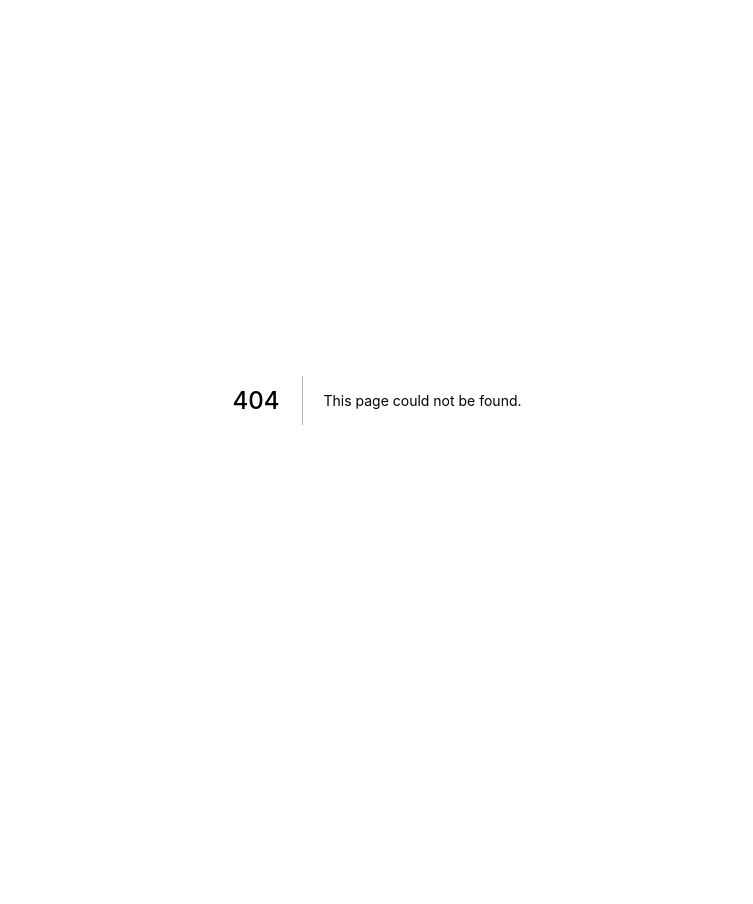
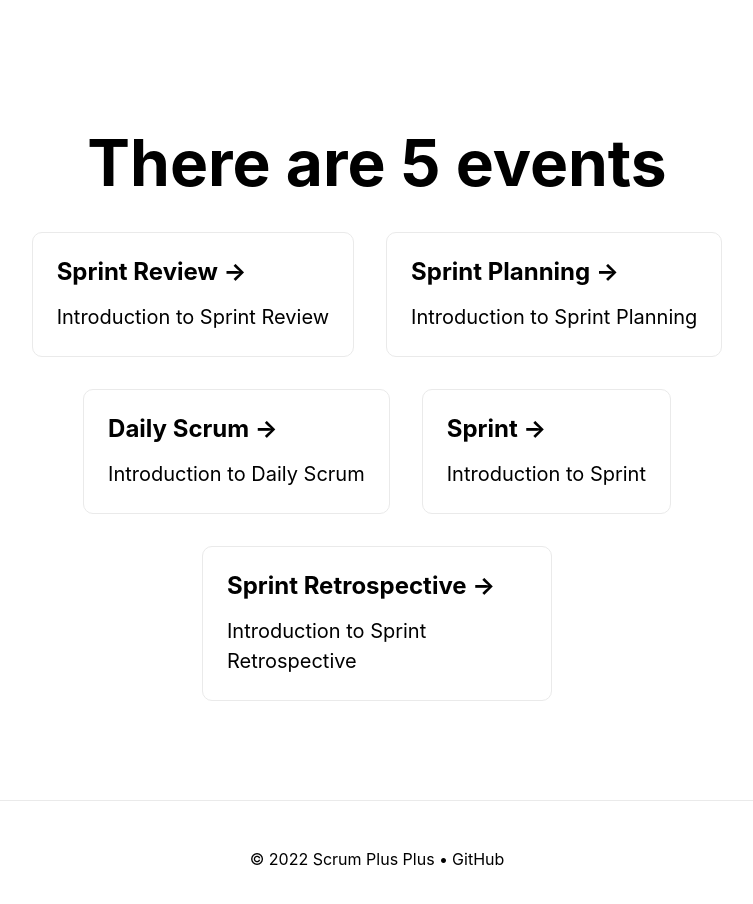
Before and after one commit to Oliverach/ScrumPlusPlus, a Next.js app: page /events in a window 1280 px wide. Before the commit this address had no page. Shown: the top 904 px of the page, without its empty margins (263-1016 px from the left). Before the commit the page ends 800 px from the top, so only its background shows below. Built offline with nearby package versions, Linux system fonts and the light colour scheme.

Commit message:
landing page layout

```diff
--- a/pages/_app.js
+++ b/pages/_app.js
@@ -1,7 +1,26 @@
 import '../styles/globals.css'
+import styles from '../styles/Home.module.css'
+import Head from 'next/head'
 
 function MyApp({ Component, pageProps }) {
-  return <Component {...pageProps} />
+  return (
+
+     <div className={styles.container}>
+      <Head>
+        <title>Scrum Plus Plus</title>
+        <meta name="description" content="" />
+        <link rel="icon" href="/favicon.ico" />
+      </Head>
+      <main className={styles.main}>
+      <Component {...pageProps} />
+      </main>
+      <footer className={styles.footer}>
+        <p style={{display:"inherit"}}>
+          © 2022 Scrum Plus Plus • <a href='https://github.com/Oliverach/ScrumPlusPlus' style={{marginLeft:"4px"}} className={styles.link}>GitHub</a>
+        </p>
+      </footer>
+    </div>
+  )
 }
 
 export default MyApp
--- /dev/null
+++ b/pages/events/index.js
@@ -0,0 +1,47 @@
+import styles from '../../styles/Home.module.css'
+import React from 'react'
+import Link from 'next/link'
+
+export default function index() {
+    return (
+        <>
+            <h1 className={styles.title}>
+                There are 5 events
+            </h1>
+
+            <div className={styles.grid}>
+
+                <Link href="/sprint-review">
+                    <div className={styles.card}>
+                        <h2>Sprint Review &rarr;</h2>
+                        <p>Introduction to Sprint Review</p>
+                    </div>
+                </Link>
+                <Link href="/sprint-planning">
+                    <div className={styles.card}>
+                        <h2>Sprint Planning &rarr;</h2>
+                        <p>Introduction to Sprint Planning</p>
+                    </div>
+                </Link>
+                <Link href="/daily-scrum">
+                    <div className={styles.card}>
+                        <h2>Daily Scrum &rarr;</h2>
+                        <p>Introduction to Daily Scrum</p>
+                    </div>
+                </Link>
+                <Link href="/sprint">
+                    <div className={styles.card}>
+                        <h2>Sprint &rarr;</h2>
+                        <p>Introduction to Sprint</p>
+                    </div>
+                </Link>
+                <Link href="/sprint-retrospective">
+                    <div className={styles.card}>
+                        <h2>Sprint Retrospective &rarr;</h2>
+                        <p>Introduction to Sprint Retrospective</p>
+                    </div>
+                </Link>
+            </div>
+        </>
+    )
+}
--- a/styles/Home.module.css
+++ b/styles/Home.module.css
@@ -40,7 +40,7 @@
 }
 
 .title {
-  margin: 0;
+  margin-bottom: 1rem;
   line-height: 1.15;
   font-size: 4rem;
 }
@@ -82,7 +82,12 @@
   border: 1px solid #eaeaea;
   border-radius: 10px;
   transition: color 0.15s ease, border-color 0.15s ease;
-  max-width: 300px;
+  max-width: 350px;
+}
+
+.link:hover{
+  color:#0070f3;
+  text-decoration: underline;
 }
 
 .card:hover,
@@ -90,6 +95,7 @@
 .card:active {
   color: #0070f3;
   border-color: #0070f3;
+  cursor: pointer;
 }
 
 .card h2 {
```
Also changed, not shown: pages/artifacts/index.js (added, +35 -0 lines), pages/index.js (+26 -61 lines), pages/roles/index.js (added, +35 -0 lines).
